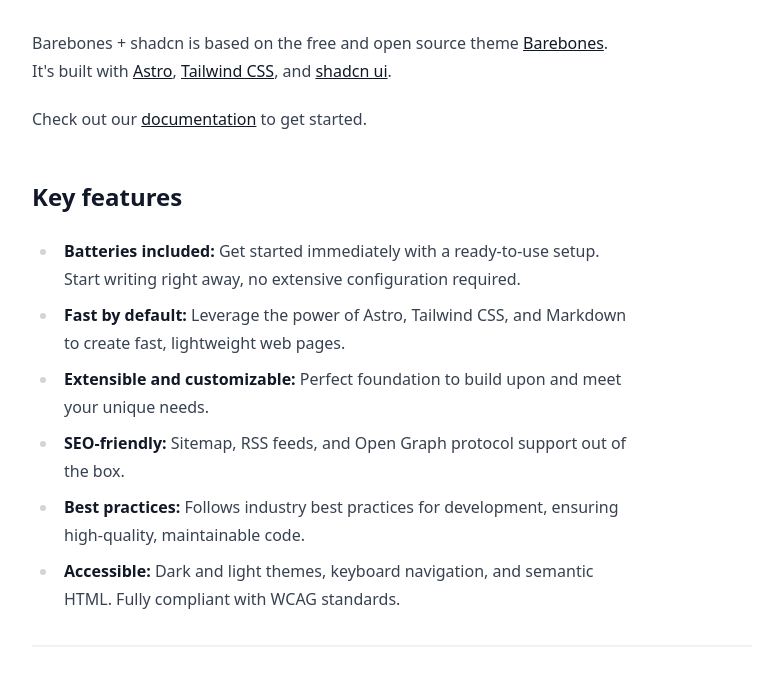
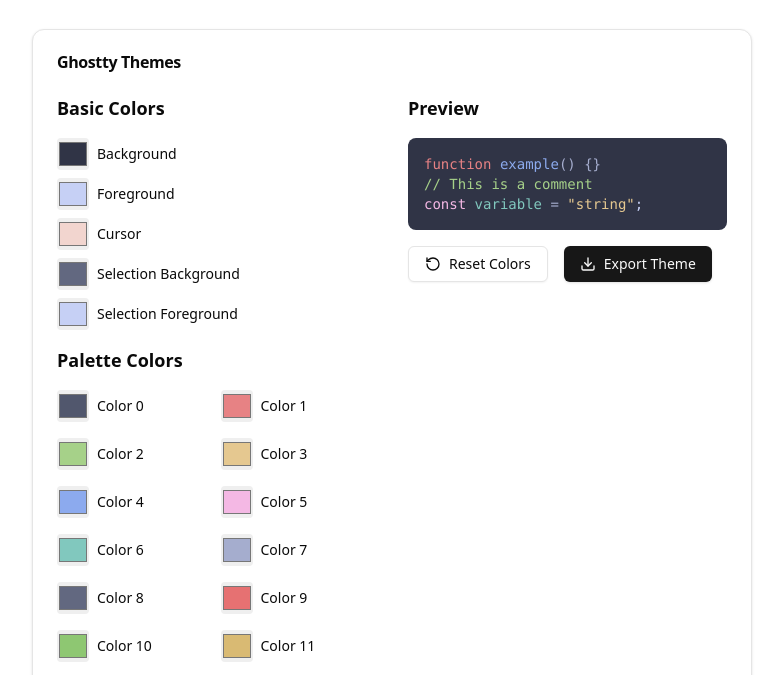
Before and after one commit to trevortylerlee/ghosttythemes, an Astro site: page / in a window 1280 px wide. Shown: the part 111-786 px from the top of the page, without its empty margins (248-1031 px from the left). Built offline with nearby package versions, Linux system fonts and the light colour scheme; Astro itself is replaced by a stand-in of ours; code samples lack their colours.

Commit message:
create ThemeEditor, install shadcn card

```diff
--- /dev/null
+++ b/src/components/ThemeEditor.tsx
@@ -0,0 +1,201 @@
+import React, { useState, useEffect } from "react";
+import { Card, CardHeader, CardTitle, CardContent } from "@/components/ui/card";
+import { Button } from "@/components/ui/button";
+import { Download, RotateCcw } from "lucide-react";
+
+interface ColorPalette {
+  [key: string]: string;
+}
+
+const DEFAULT_PALETTE: ColorPalette = {
+  "palette-0": "#51576d",
+  "palette-1": "#e78284",
+  "palette-2": "#a6d189",
+  "palette-3": "#e5c890",
+  "palette-4": "#8caaee",
+  "palette-5": "#f4b8e4",
+  "palette-6": "#81c8be",
+  "palette-7": "#a5adce",
+  "palette-8": "#626880",
+  "palette-9": "#e67172",
+  "palette-10": "#8ec772",
+  "palette-11": "#d9ba73",
+  "palette-12": "#7b9ef0",
+  "palette-13": "#f2a4db",
+  "palette-14": "#5abfb5",
+  "palette-15": "#b5bfe2",
+  background: "#303446",
+  foreground: "#c6d0f5",
+  "cursor-color": "#f2d5cf",
+  "selection-background": "#626880",
+  "selection-foreground": "#c6d0f5",
+};
+
+const ColorPicker: React.FC<{
+  color: string;
+  onChange: (color: string) => void;
+  label: string;
+}> = ({ color, onChange, label }) => {
+  return (
+    <div className="mb-2 flex items-center gap-2">
+      <input
+        type="color"
+        value={color}
+        onChange={(e) => onChange(e.target.value)}
+        className="h-8 w-8 cursor-pointer rounded"
+      />
+      <span className="text-sm">{label}</span>
+    </div>
+  );
+};
+
+const CodePreview: React.FC<{ palette: ColorPalette }> = ({ palette }) => {
+  return (
+    <div
+      className="rounded-lg p-4"
+      style={{ backgroundColor: palette["background"] }}
+    >
+      <pre
+        className="font-mono text-sm"
+        style={{ color: palette["foreground"] }}
+      >
+        <span style={{ color: palette["palette-1"] }}>function</span>{" "}
+        <span style={{ color: palette["palette-4"] }}>example</span>
+        <span style={{ color: palette["palette-7"] }}>() {"{}"}</span>
+        {"\n"}
+        <span style={{ color: palette["palette-2"] }}>
+          // This is a comment
+        </span>
+        {"\n"}
+        <span style={{ color: palette["palette-5"] }}>const</span>{" "}
+        <span style={{ color: palette["palette-6"] }}>variable</span>{" "}
+        <span style={{ color: palette["palette-7"] }}>=</span>{" "}
+        <span style={{ color: palette["palette-3"] }}>"string"</span>;
+      </pre>
+    </div>
+  );
+};
+
+const ThemeEditor = () => {
+  const [palette, setPalette] = useState<ColorPalette>(DEFAULT_PALETTE);
+
+  useEffect(() => {
+    const savedPalette = localStorage.getItem("colorPalette");
+    if (savedPalette) {
+      setPalette(JSON.parse(savedPalette));
+    }
+  }, []);
+
+  const handleColorChange = (key: string, color: string) => {
+    const newPalette = { ...palette, [key]: color };
+    setPalette(newPalette);
+    localStorage.setItem("colorPalette", JSON.stringify(newPalette));
+  };
+
+  const resetColors = () => {
+    setPalette(DEFAULT_PALETTE);
+    localStorage.setItem("colorPalette", JSON.stringify(DEFAULT_PALETTE));
+  };
+
+  const exportTheme = () => {
+    let content = "";
+    Object.entries(palette).forEach(([key, value]) => {
+      if (key.startsWith("palette-")) {
+        const index = key.split("-")[1];
+        content += `palette = ${index}=#${value.substring(1)}\n`;
+      } else {
+        content += `${key} = ${value.substring(1)}\n`;
+      }
+    });
+
+    const blob = new Blob([content], { type: "text/plain" });
+    const url = URL.createObjectURL(blob);
+    const a = document.createElement("a");
+    a.href = url;
+    a.download = "theme.txt";
+    document.body.appendChild(a);
+    a.click();
+    document.body.removeChild(a);
+    URL.revokeObjectURL(url);
+  };
+
+  return (
+    <Card className="w-full max-w-4xl">
+      <CardHeader>
+        <CardTitle>Ghostty Themes</CardTitle>
+      </CardHeader>
+      <CardContent>
+        <div className="grid grid-cols-1 gap-8 md:grid-cols-2">
+          <div className="space-y-4">
+            <h3 className="mb-4 text-lg font-semibold">Basic Colors</h3>
+            <div className="space-y-2">
+              <ColorPicker
+                color={palette["background"]}
+                onChange={(color) => handleColorChange("background", color)}
+                label="Background"
+              />
+              <ColorPicker
+                color={palette["foreground"]}
+                onChange={(color) => handleColorChange("foreground", color)}
+                label="Foreground"
+              />
+              <ColorPicker
+                color={palette["cursor-color"]}
+                onChange={(color) => handleColorChange("cursor-color", color)}
+                label="Cursor"
+              />
+              <ColorPicker
+                color={palette["selection-background"]}
+                onChange={(color) =>
+                  handleColorChange("selection-background", color)
+                }
+                label="Selection Background"
+              />
+              <ColorPicker
+                color={palette["selection-foreground"]}
+                onChange={(color) =>
+                  handleColorChange("selection-foreground", color)
+                }
+                label="Selection Foreground"
+              />
+            </div>
+
+            <h3 className="mb-4 mt-6 text-lg font-semibold">Palette Colors</h3>
+            <div className="grid grid-cols-2 gap-2">
+              {Array.from({ length: 16 }).map((_, i) => (
+                <ColorPicker
+                  key={i}
+                  color={palette[`palette-${i}`]}
+                  onChange={(color) => handleColorChange(`palette-${i}`, color)}
+                  label={`Color ${i}`}
+                />
+              ))}
+            </div>
+          </div>
+
+          <div className="space-y-4">
+            <h3 className="mb-4 text-lg font-semibold">Preview</h3>
+            <CodePreview palette={palette} />
+
+            <div className="mt-6 flex gap-4">
+              <Button
+                onClick={resetColors}
+                variant="outline"
+                className="flex items-center gap-2"
+              >
+                <RotateCcw className="h-4 w-4" />
+                Reset Colors
+              </Button>
+              <Button onClick={exportTheme} className="flex items-center gap-2">
+                <Download className="h-4 w-4" />
+                Export Theme
+              </Button>
+            </div>
+          </div>
+        </div>
+      </CardContent>
+    </Card>
+  );
+};
+
+export default ThemeEditor;
--- /dev/null
+++ b/src/components/ui/card.tsx
@@ -0,0 +1,76 @@
+import * as React from "react"
+
+import { cn } from "@/lib/utils"
+
+const Card = React.forwardRef<
+  HTMLDivElement,
+  React.HTMLAttributes<HTMLDivElement>
+>(({ className, ...props }, ref) => (
+  <div
+    ref={ref}
+    className={cn(
+      "rounded-xl border bg-card text-card-foreground shadow",
+      className
+    )}
+    {...props}
+  />
+))
+Card.displayName = "Card"
+
+const CardHeader = React.forwardRef<
+  HTMLDivElement,
+  React.HTMLAttributes<HTMLDivElement>
+>(({ className, ...props }, ref) => (
+  <div
+    ref={ref}
+    className={cn("flex flex-col space-y-1.5 p-6", className)}
+    {...props}
+  />
+))
+CardHeader.displayName = "CardHeader"
+
+const CardTitle = React.forwardRef<
+  HTMLDivElement,
+  React.HTMLAttributes<HTMLDivElement>
+>(({ className, ...props }, ref) => (
+  <div
+    ref={ref}
+    className={cn("font-semibold leading-none tracking-tight", className)}
+    {...props}
+  />
+))
+CardTitle.displayName = "CardTitle"
+
+const CardDescription = React.forwardRef<
+  HTMLDivElement,
+  React.HTMLAttributes<HTMLDivElement>
+>(({ className, ...props }, ref) => (
+  <div
+    ref={ref}
+    className={cn("text-sm text-muted-foreground", className)}
+    {...props}
+  />
+))
+CardDescription.displayName = "CardDescription"
+
+const CardContent = React.forwardRef<
+  HTMLDivElement,
+  React.HTMLAttributes<HTMLDivElement>
+>(({ className, ...props }, ref) => (
+  <div ref={ref} className={cn("p-6 pt-0", className)} {...props} />
+))
+CardContent.displayName = "CardContent"
+
+const CardFooter = React.forwardRef<
+  HTMLDivElement,
+  React.HTMLAttributes<HTMLDivElement>
+>(({ className, ...props }, ref) => (
+  <div
+    ref={ref}
+    className={cn("flex items-center p-6 pt-0", className)}
+    {...props}
+  />
+))
+CardFooter.displayName = "CardFooter"
+
+export { Card, CardHeader, CardFooter, CardTitle, CardDescription, CardContent }
--- a/src/pages/index.astro
+++ b/src/pages/index.astro
@@ -6,6 +6,7 @@ import BaseLayout from "@/layouts/BaseLayout.astro";
 import Introduction from "@/components/Introduction.astro";
 import Post from "@/components/Post.astro";
 import Project from "@/components/Project.astro";
+import ThemeEditor from "@/components/ThemeEditor";
 import SeoPage from "@/components/SeoPage.astro";
 
 const posts = (await getCollection("blog")).sort(
@@ -19,19 +20,6 @@ const projects = await getCollection("projects");
 <BaseLayout>
   <SeoPage slot="head" />
   <main>
-    <Introduction />
-    <hr class="my-8 border-[0.5px] opacity-50" />
-    <section class="prose dark:prose-invert">
-      <h2 class="">Blog posts</h2>
-      <ul class="grid list-none p-0">
-        {posts.map((post: CollectionEntry<"blog">) => <Post post={post} />)}
-      </ul>
-    </section>
-    <section class="prose mt-12 dark:prose-invert">
-      <h2>Projects</h2>
-      <ul class="list-none p-0">
-        {projects.map((project) => <Project project={project} />)}
-      </ul>
-    </section>
+    <ThemeEditor client:load />
   </main>
 </BaseLayout>
```
